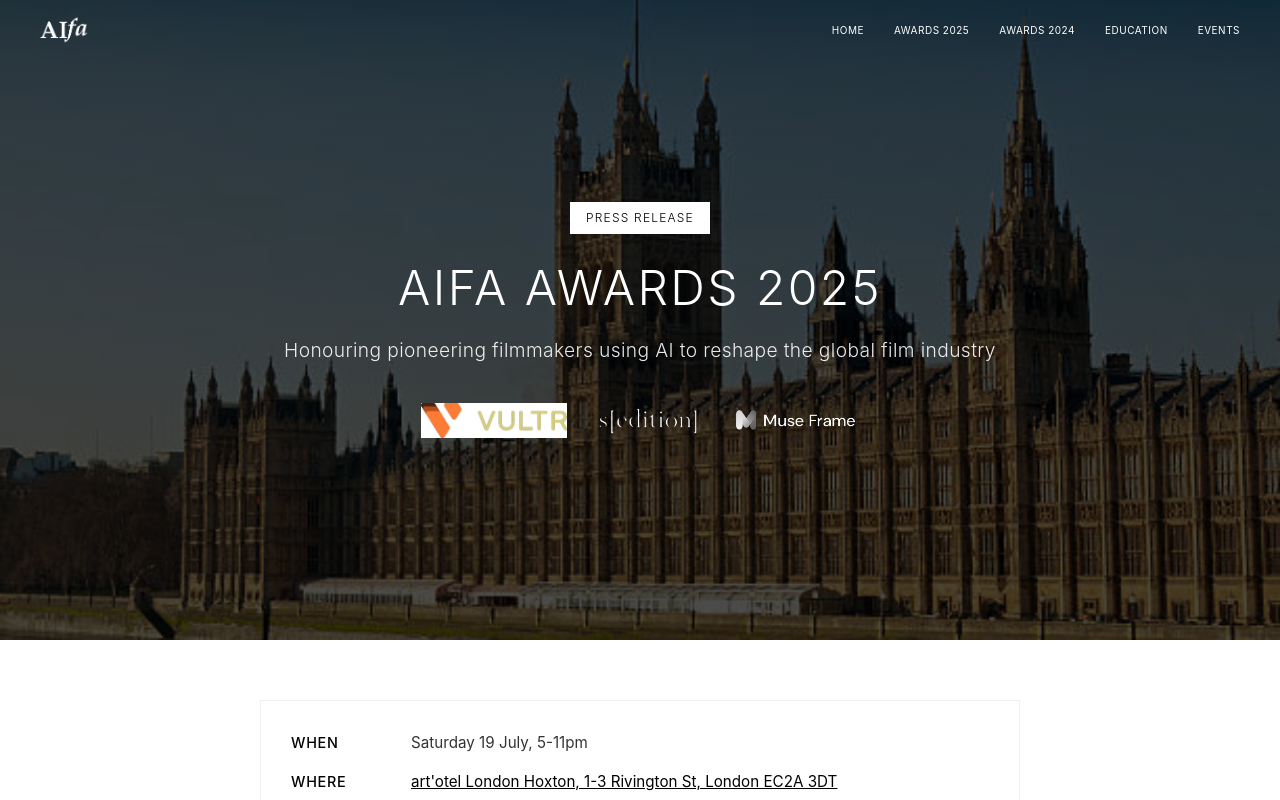
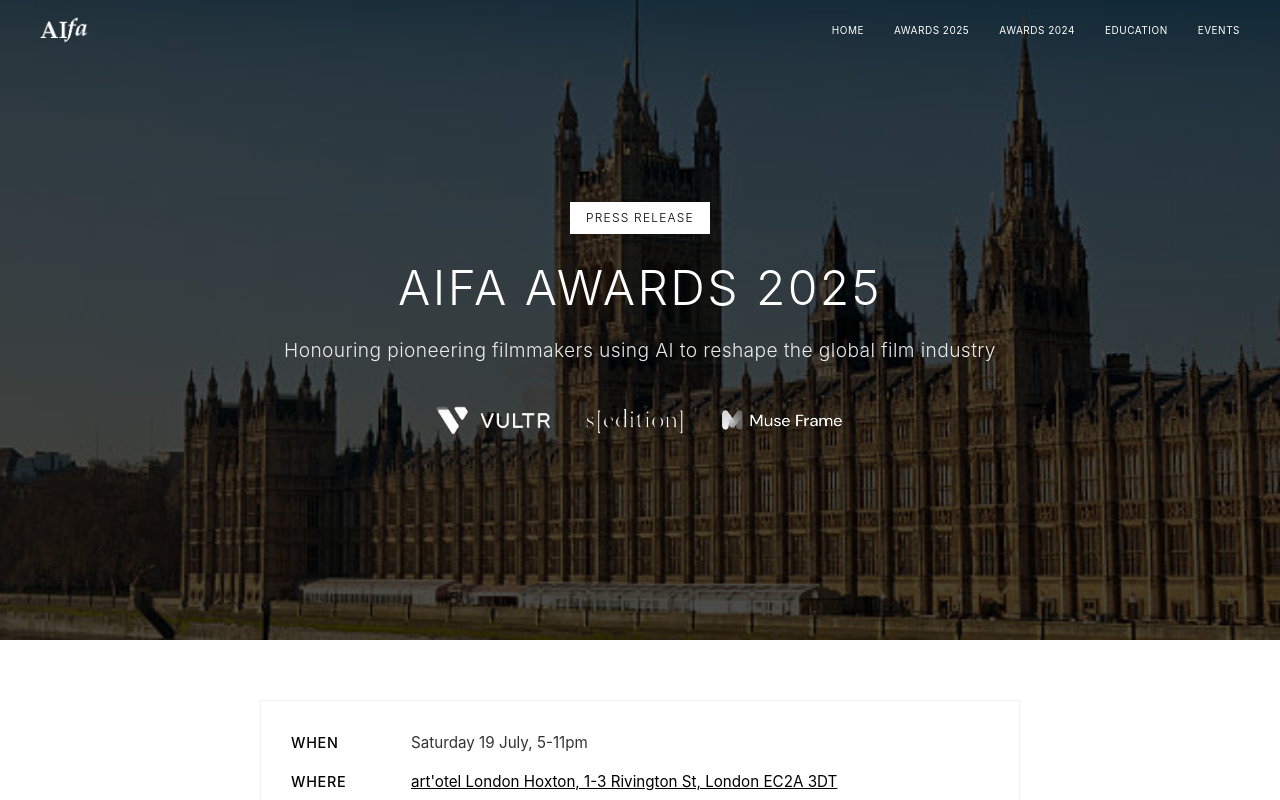
Before and after one commit to claremaguire1111/aifanew, a Next.js app: page /events/aifa-awards-2025-press-release in a window 1280 px wide. Shown: the top 800 px of the page. Built offline with nearby package versions, Linux system fonts and the light colour scheme.

Commit message:
Update Vultr logo to use transparent PNG version

```diff
--- a/app/events/aifa-awards-2025-press-release/page.js
+++ b/app/events/aifa-awards-2025-press-release/page.js
@@ -151,7 +151,7 @@ export default function PressRelease() {
             flexWrap: 'wrap'
           }}>
             <img
-              src="/images/VULTR_PrimaryLogo-FC (2) (1).jpg"
+              src="/images/vultr wh tr.png"
               alt="Vultr Logo"
               style={{
                 height: '35px',
```
Also changed, not shown: public/images/image0 (1).jpeg (added), public/images/vultr wh tr.png (added).
